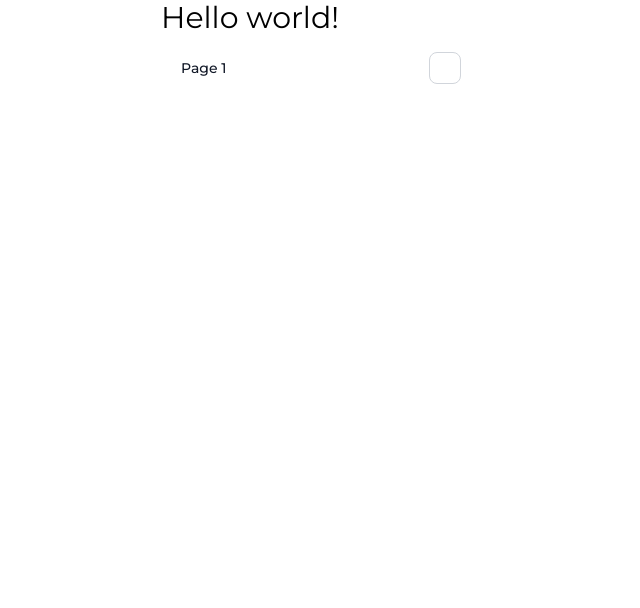
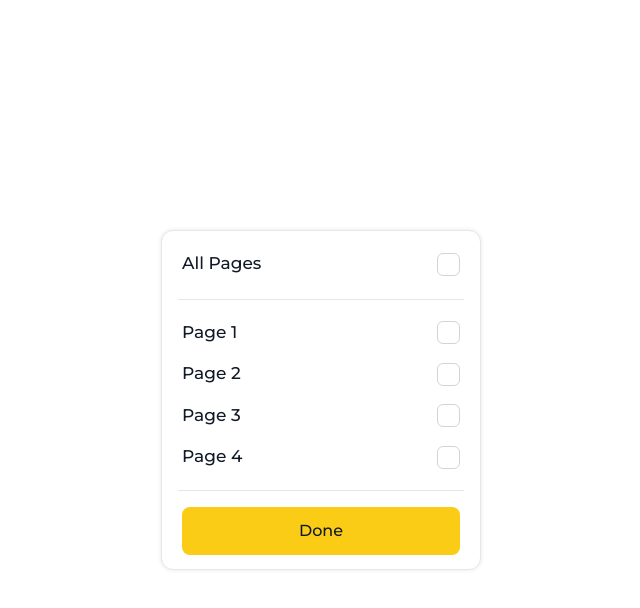
Before and after one commit to nabil1440/bored-panda, a React (Vite) app: page / in a window 1280 px wide. Shown: the top 608 px of the page, without its empty margins (319-959 px from the left). Built offline with nearby package versions, Linux system fonts and the light colour scheme.

Commit message:
feat: ui panel, header, content and footer feat: almost accurate dimensions for components

```diff
--- a/src/App.css
+++ b/src/App.css
@@ -0,0 +1,68 @@
+/* ───────────────────────── */
+/* PANEL ROOT                */
+/* ───────────────────────── */
+
+.ui-panel {
+  width: 100%;
+  max-width: 370px;
+
+  background: white;
+  border-radius: 12px;
+
+  display: flex;
+  flex-direction: column;
+
+  border: 1px solid #e5e7eb;
+
+  box-shadow: 0px 8px 15px 0px #1414141f;
+  box-shadow: 0px 0px 4px 0px #1414141a;
+}
+
+/* ───────────────────────── */
+/* HEADER                    */
+/* ───────────────────────── */
+
+.ui-panel-header {
+  display: flex;
+  align-items: center;
+  justify-content: space-between;
+
+  padding: 12px 0;
+}
+
+.ui-panel-title {
+  font-size: 14px;
+  font-weight: 500;
+  color: #111827;
+}
+
+/* ───────────────────────── */
+/* DIVIDER                   */
+/* ───────────────────────── */
+
+.ui-panel-divider {
+  height: 1px;
+  background-color: #e5e7eb;
+  margin: 2px 16px;
+}
+
+/* ───────────────────────── */
+/* CONTENT                   */
+/* ───────────────────────── */
+
+.ui-panel-content {
+  display: flex;
+  flex-direction: column;
+
+  padding: 10px 0;
+}
+
+/* The checkbox rows already handle their own padding */
+
+/* ───────────────────────── */
+/* FOOTER                    */
+/* ───────────────────────── */
+
+.ui-panel-footer {
+  padding: 14px 20px;
+}
--- a/src/App.tsx
+++ b/src/App.tsx
@@ -1,12 +1,34 @@
 import './App.css';
+import { Button } from './components/Button';
 import { Checkbox } from './components/Checkbox';
 
 function App() {
   return (
-    <main className='w-full flex justify-center'>
-      <section className='w-3/12'>
-        <h1 className='text-3xl'>Hello world!</h1>
-        <Checkbox label='Page 1' />
+    <main className='w-full min-h-screen flex justify-center items-center'>
+      <section className='w-3/12 flex justify-center'>
+        <div className='ui-panel'>
+          {/* Header */}
+          <div className='ui-panel-header'>
+            <Checkbox label='All Pages' />
+          </div>
+
+          <div className='ui-panel-divider' />
+
+          {/* Content */}
+          <div className='ui-panel-content'>
+            <Checkbox label='Page 1' />
+            <Checkbox label='Page 2' />
+            <Checkbox label='Page 3' />
+            <Checkbox label='Page 4' />
+          </div>
+
+          <div className='ui-panel-divider' />
+
+          {/* Footer */}
+          <div className='ui-panel-footer'>
+            <Button>Done</Button>
+          </div>
+        </div>
       </section>
     </main>
   );
--- /dev/null
+++ b/src/components/Button.tsx
@@ -0,0 +1,11 @@
+import type { ButtonHTMLAttributes } from 'react';
+
+type ButtonProps = ButtonHTMLAttributes<HTMLButtonElement>;
+
+export function Button({ children, ...props }: ButtonProps) {
+  return (
+    <button className='ui-button' {...props}>
+      {children}
+    </button>
+  );
+}
--- a/src/index.css
+++ b/src/index.css
@@ -1,5 +1,6 @@
 @import 'tailwindcss';
 @import './styles/checkbox.css';
+@import './styles/button.css';
 
 :root {
   font-family: 'Montserrat', system-ui, -apple-system, BlinkMacSystemFont,
--- /dev/null
+++ b/src/styles/button.css
@@ -0,0 +1,45 @@
+/* ───────────────────────── */
+/* BUTTON ROOT               */
+/* ───────────────────────── */
+
+.ui-button {
+  width: 100%;
+  height: 48px;
+
+  border-radius: 8px;
+  border: none;
+
+  background-color: #facc15; /* State 1: default */
+  color: #111827;
+
+  font-size: 16px;
+  font-weight: 500;
+
+  cursor: pointer;
+  user-select: none;
+
+  transition: background-color 120ms ease, transform 80ms ease;
+}
+
+/* ───────────────────────── */
+/* STATE 2: HOVER            */
+/* ───────────────────────── */
+
+.ui-button:hover {
+  background-color: #fde047; /* lighter yellow */
+}
+
+/* ───────────────────────── */
+/* STATE 3: ACTIVE (MOUSE DOWN) */
+/* ───────────────────────── */
+
+.ui-button:active {
+  background-color: #eab308; /* darker yellow */
+}
+
+/* Optional: disabled (future-proofing, safe to keep) */
+.ui-button:disabled {
+  background-color: #fef08a;
+  color: #9ca3af;
+  cursor: not-allowed;
+}
--- a/src/styles/checkbox.css
+++ b/src/styles/checkbox.css
@@ -8,7 +8,7 @@
   justify-content: space-between;
 
   width: 100%;
-  padding: 16px 20px;
+  padding: 8px 20px;
 
   border-radius: 12px;
   cursor: pointer;
@@ -39,7 +39,7 @@
 }
 
 .ui-checkbox-text {
-  font-size: 14px;
+  font-size: 17px;
   font-weight: 500;
   color: #111827;
 }
@@ -49,10 +49,10 @@
 /* ───────────────────────── */
 
 .ui-checkbox-box {
-  width: 32px;
-  height: 32px;
+  width: 23px;
+  height: 23px;
 
-  border-radius: 8px;
+  border-radius: 6px;
   border: 1px solid #d1d5db;
   background: white;
 
```
